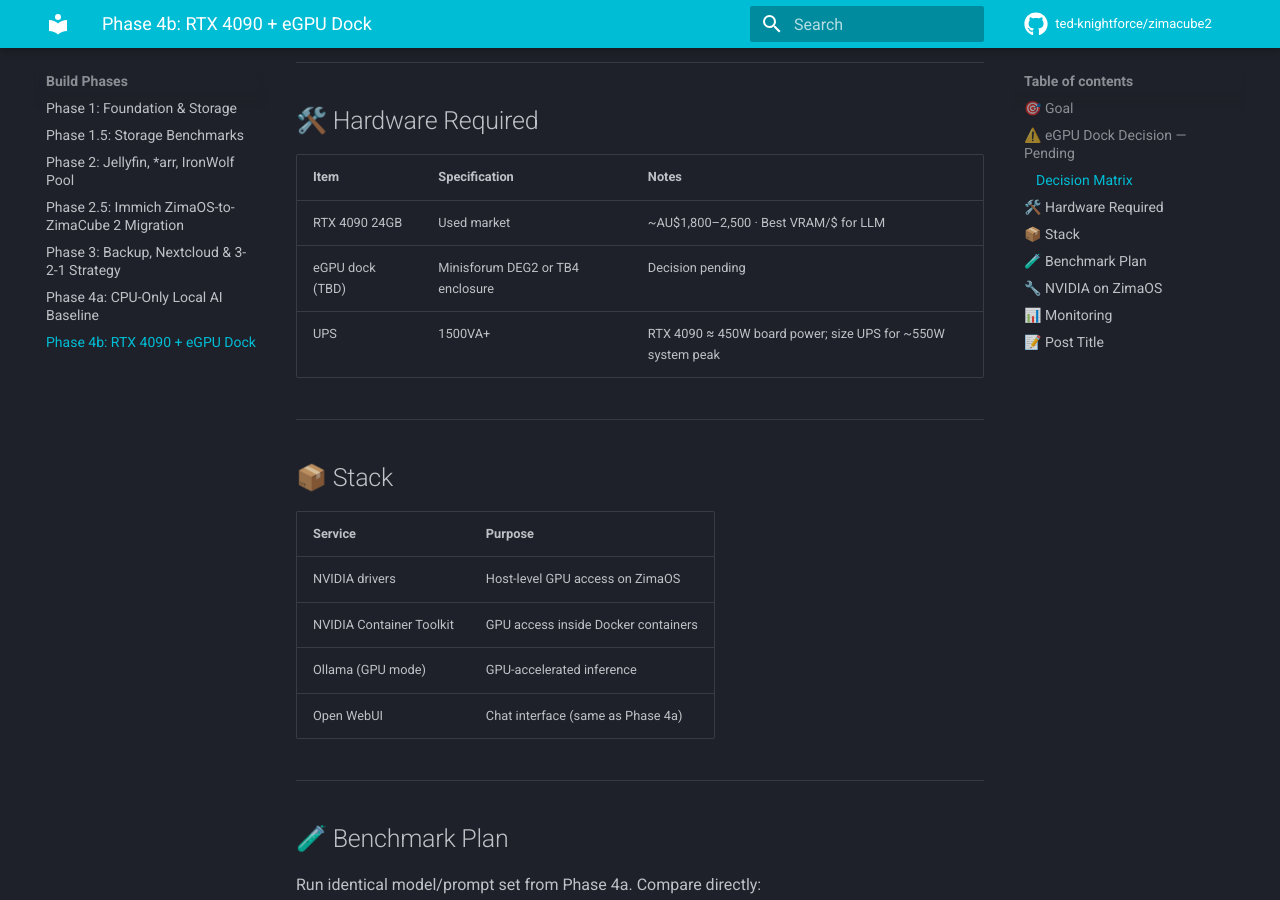
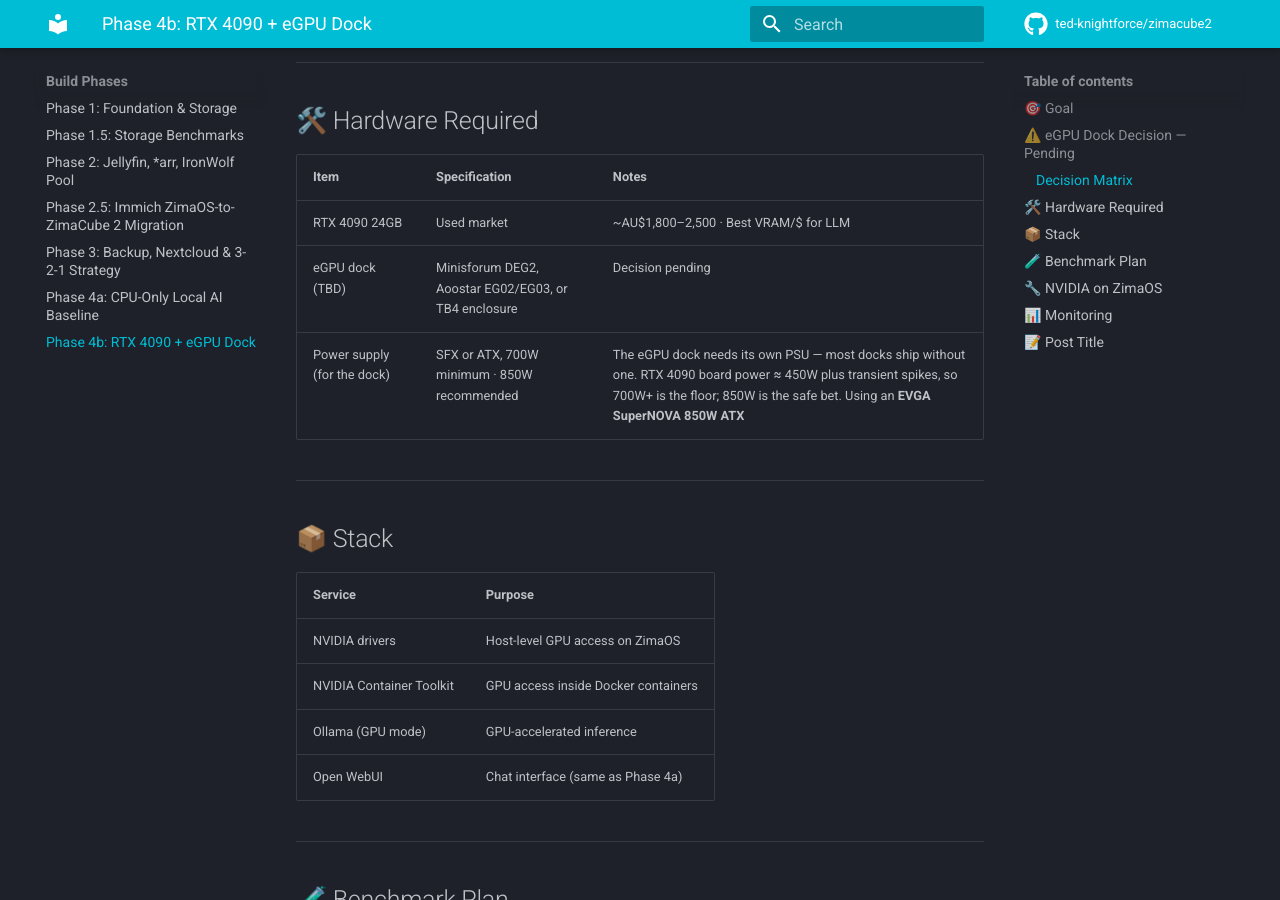
Before and after one commit to ted-knightforce/zimacube2, an MkDocs documentation site: the page built from docs/phases/04b-gpu-ai.md, in a window 1280 px wide and 900 px high, scrolled down 1203 px. Built offline with MkDocs 1.6.1 and Material for MkDocs 9.7.7, drawn with Linux system fonts in a browser that asks for light colours; comment, search, counter and statistics services are not loaded.

Commit message:
Correct Phase 4b dock power: external PSU, not UPS
eGPU docks (Minisforum DEG2, Aoostar EG02/EG03, TB4 enclosures) need their
own SFX/ATX power supply, not a UPS. Replace the UPS row with a PSU row:
700W minimum, 850W recommended given the RTX 4090's ~450W board power plus
transient spikes; note the EVGA SuperNOVA 850W ATX in use. Add Aoostar
EG02/EG03 to the dock options.

```diff
--- a/docs/phases/04b-gpu-ai.md
+++ b/docs/phases/04b-gpu-ai.md
@@ -33,8 +33,8 @@
 | Item | Specification | Notes |
 |---|---|---|
 | RTX 4090 24GB | Used market | ~AU$1,800–2,500 · Best VRAM/$ for LLM |
-| eGPU dock (TBD) | Minisforum DEG2 or TB4 enclosure | Decision pending |
-| UPS | 1500VA+ | RTX 4090 ≈ 450W board power; size UPS for ~550W system peak |
+| eGPU dock (TBD) | Minisforum DEG2, Aoostar EG02/EG03, or TB4 enclosure | Decision pending |
+| Power supply (for the dock) | SFX or ATX, 700W minimum · 850W recommended | The eGPU dock needs its own PSU — most docks ship without one. RTX 4090 board power ≈ 450W plus transient spikes, so 700W+ is the floor; 850W is the safe bet. Using an **EVGA SuperNOVA 850W ATX** |
 
 ---
 
```
